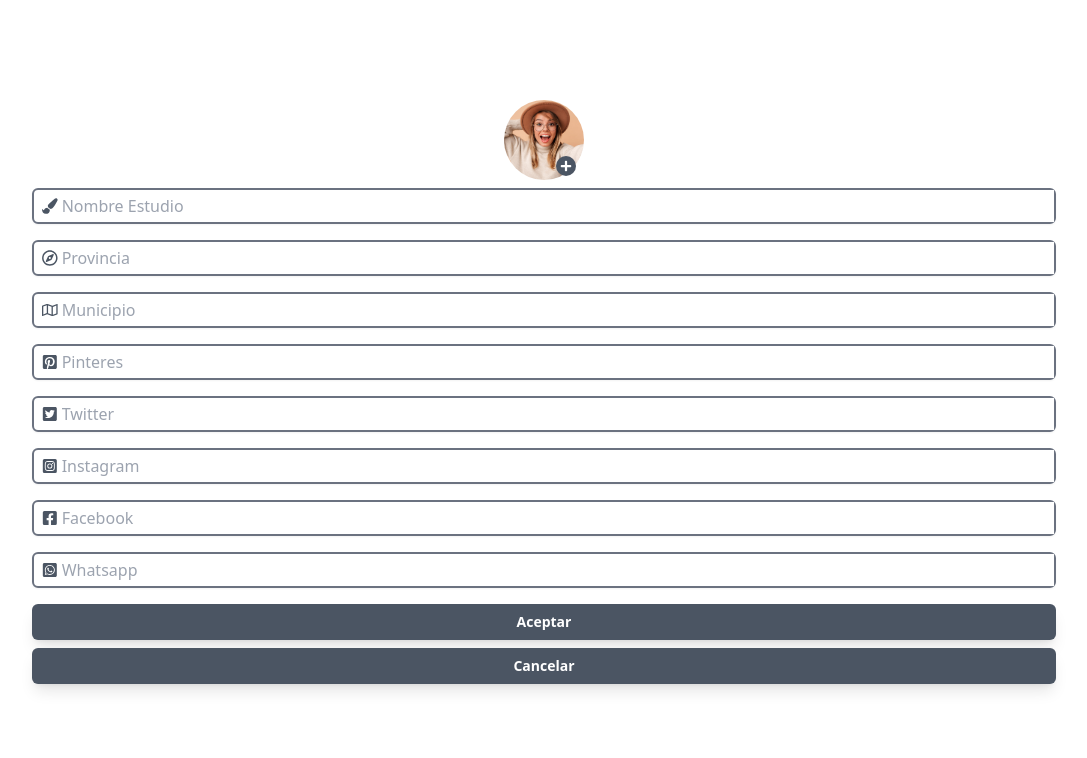
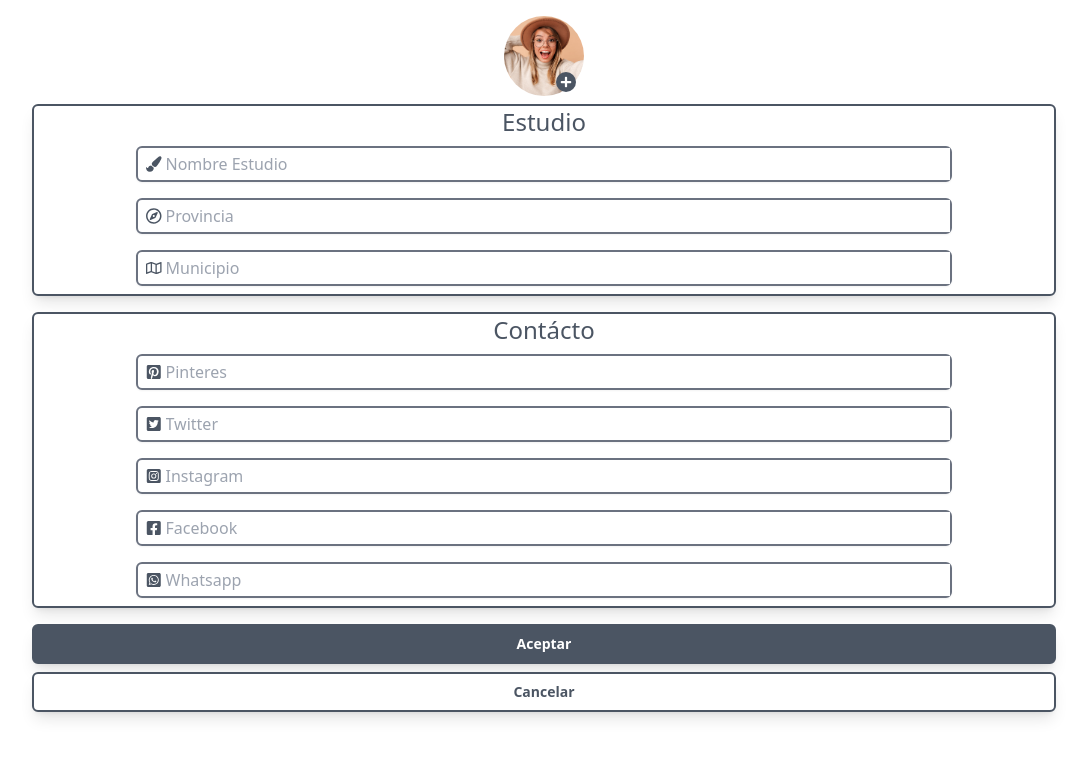
Before and after one commit to AlbeTorres/tatuarte, a React (Create React App) app: page /estudioform in a window 1280 px wide. Shown: the top 758 px of the page, without its empty margins (96-1183 px from the left). Built offline with nearby package versions, Linux system fonts and the light colour scheme.

Commit message:
mejorado estudio form

```diff
--- a/src/index.css
+++ b/src/index.css
@@ -3,8 +3,13 @@
 @tailwind utilities;
 
 .btn{
-    @apply bg-gray-600 px-5 py-2 rounded-md shadow-lg font-semibold text-sm
+    @apply bg-gray-600 px-5 py-2 rounded-md shadow-lg font-semibold text-sm border-2 border-gray-600
     text-white inline-block w-full hover:text-white hover:bg-gray-800 focus:outline-none
+    focus:ring focus:ring-offset-2 focus:ring-gray-800 focus:ring-opacity-50 active:bg-gray-900
+}
+.btn-black{
+    @apply bg-white px-5 py-2 rounded-md shadow-lg font-semibold text-sm border-2 border-gray-600
+    text-gray-600 inline-block w-full hover:text-white hover:bg-gray-800 focus:outline-none
     focus:ring focus:ring-offset-2 focus:ring-gray-800 focus:ring-opacity-50 active:bg-gray-900
 }
 
--- a/src/pages/estudioForm/Estudioform.js
+++ b/src/pages/estudioForm/Estudioform.js
@@ -15,7 +15,7 @@ const Estudioform = () => {
 
 
   return (
-    <form onSubmit={onSubmit} className='flex flex-col items-center justify-center h-screen ' >
+    <form onSubmit={onSubmit} className='flex flex-col items-center justify-center  mt-4 ' >
         <div className=''>
             <label htmlFor='formImg' className='rounded-full w-20 h-20 relative block '>
                 <img  src='img/test.jpg' alt={''} className=' rounded-full w-full h-full object-cover'/>
@@ -25,7 +25,9 @@ const Estudioform = () => {
                 accept='image/png, image/jpg '  />
         </div>
 
+    <div className="border-2 border-gray-600 w-4/5 flex items-center justify-center flex-col my-2 rounded-md shadow-lg">
 
+        <h1 className='text-2xl text-gray-600 text-center '>Estudio</h1>
         <div className=' input-estudioForm_div'>
             <FaPaintBrush className='input-icon' ></FaPaintBrush>
             <input className='input-estudioForm' type={ 'text '} placeholder={'Nombre Estudio'} />
@@ -39,6 +41,9 @@ const Estudioform = () => {
             <FaRegMap className='input-icon'></FaRegMap>
             <input className='input-estudioForm' type={ 'text'}  placeholder={'Municipio'} />
         </div>
+    </div>
+    <div className="border-2 border-gray-600 w-4/5 flex items-center justify-center flex-col my-2 rounded-md shadow-lg">
+        <h1 className='text-2xl text-gray-600 text-center '>Contácto</h1>
         <div className=' input-estudioForm_div'>
             <FaPinterestSquare className='input-icon'></FaPinterestSquare>
             <input className='input-estudioForm' type={'url'} placeholder={'Pinteres'}/>
@@ -56,14 +61,15 @@ const Estudioform = () => {
             <input className='input-estudioForm' type={'url'} placeholder={'Facebook'}/>
         </div>
         <div className=' input-estudioForm_div'>
-            <FaWhatsappSquare className='input-icon'></FaWhatsappSquare>
-            <input className='input-estudioForm' type={'url'} placeholder={'Whatsapp'}/>
+                <FaWhatsappSquare className='input-icon'></FaWhatsappSquare>
+                <input className='input-estudioForm' type={'url'} placeholder={'Whatsapp'}/>
         </div>
-        <div className='w-4/5 my-2'>
+    </div>
+
+    <div className='w-4/5 my-2'>
             <input className='btn' type={'submit'} value='Aceptar' />
-            <Link to={'/estudio'} className='btn text-center my-2'>Cancelar</Link>
-        </div>
-
+            <Link to={'/estudio'} className='btn-black text-center my-2'>Cancelar</Link>
+    </div>
 
 
     </form>
```
